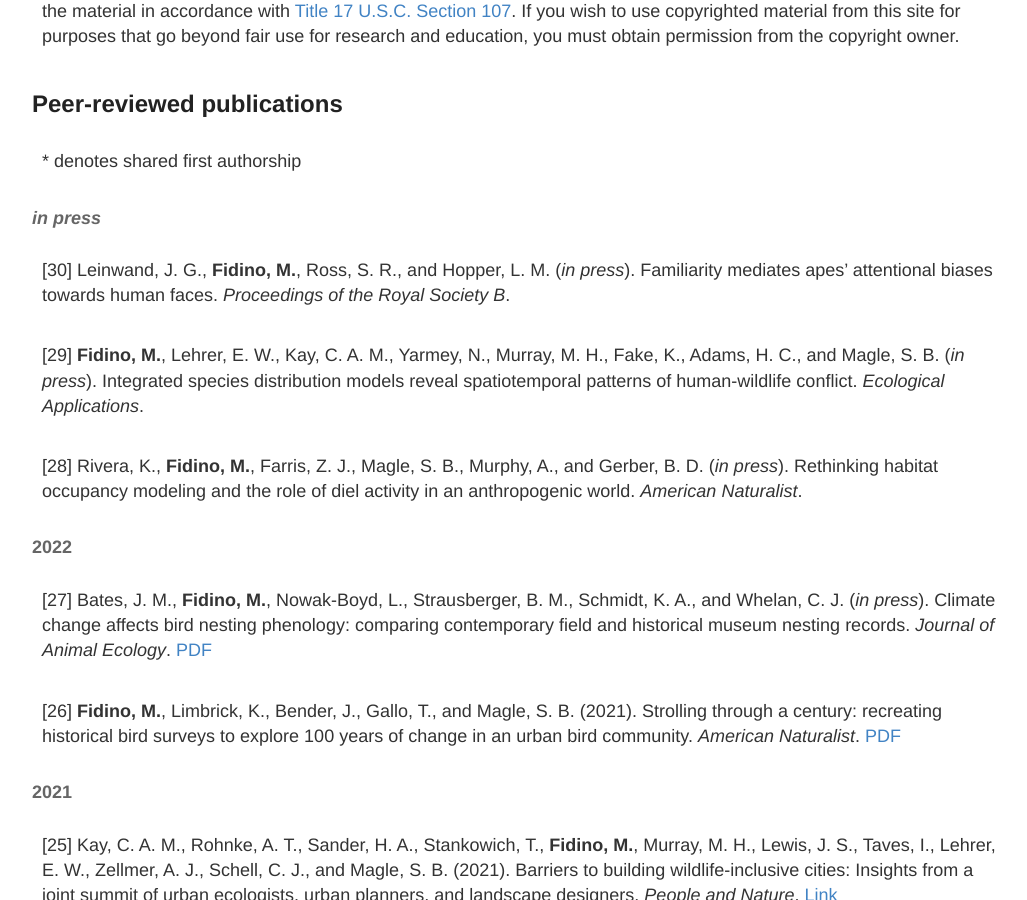
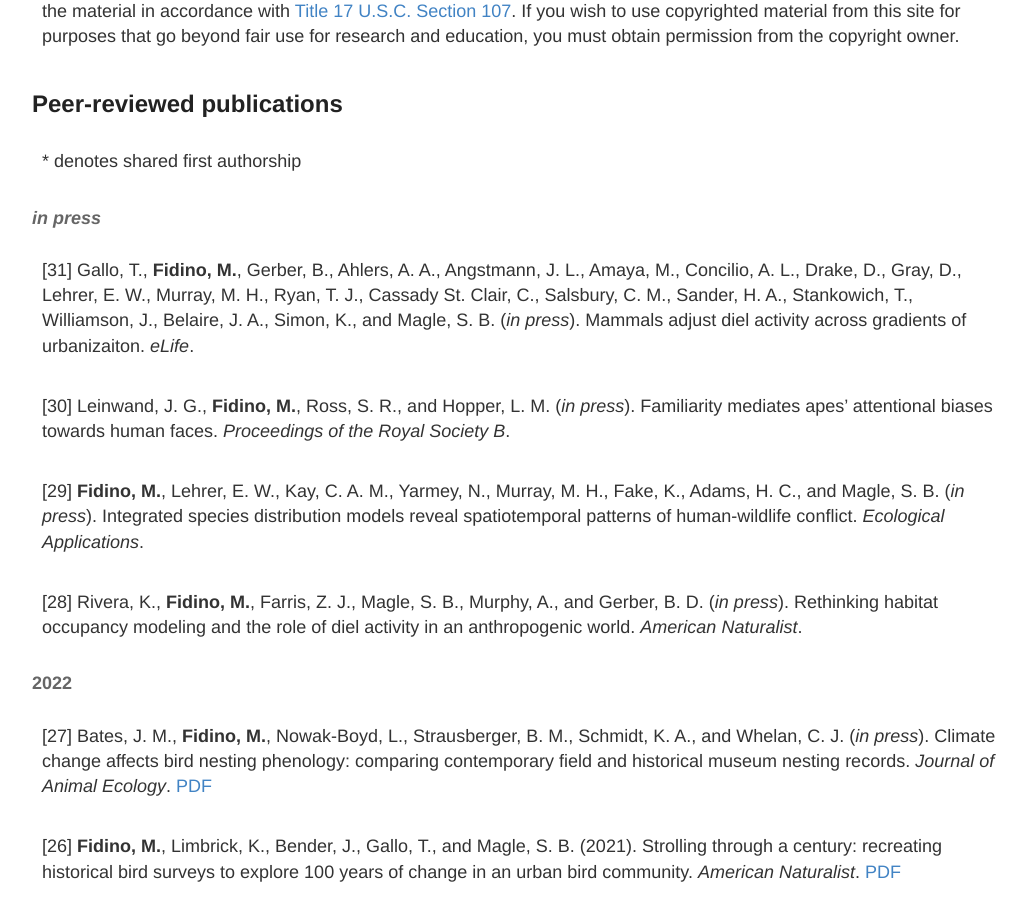
Before and after one commit to mfidino/mfidino.github.io, a Jekyll site: the page built from publications.md, in a window 1280 px wide and 900 px high, scrolled down 338 px. Shown: the whole window, without its empty margins (118-1145 px from the left). Built offline with Jekyll 4.4.1, drawn with Linux system fonts in a browser that asks for light colours.

Commit message:
new publication

```diff
--- a/publications.md
+++ b/publications.md
@@ -15,6 +15,8 @@ This site contains copyrighted material, the use of which has not always been sp
 <sup>\*</sup> denotes shared first authorship
 
 #### *in press*
+
+[31] Gallo, T., **Fidino, M.**, Gerber, B., Ahlers, A. A., Angstmann, J. L., Amaya, M., Concilio, A. L., Drake, D., Gray, D., Lehrer, E. W., Murray, M. H., Ryan, T. J., Cassady St. Clair, C., Salsbury, C. M., Sander, H. A., Stankowich, T., Williamson, J., Belaire, J. A., Simon, K., and Magle, S. B. (*in press*). Mammals adjust diel activity across gradients of urbanizaiton. *eLife*.
 
 [30] Leinwand, J. G., **Fidino, M.**, Ross, S. R., and Hopper, L. M. (*in press*). Familiarity mediates apes’ attentional biases towards human faces. *Proceedings of the Royal Society B*.
 
```
Also changed, not shown: 1 other file.
